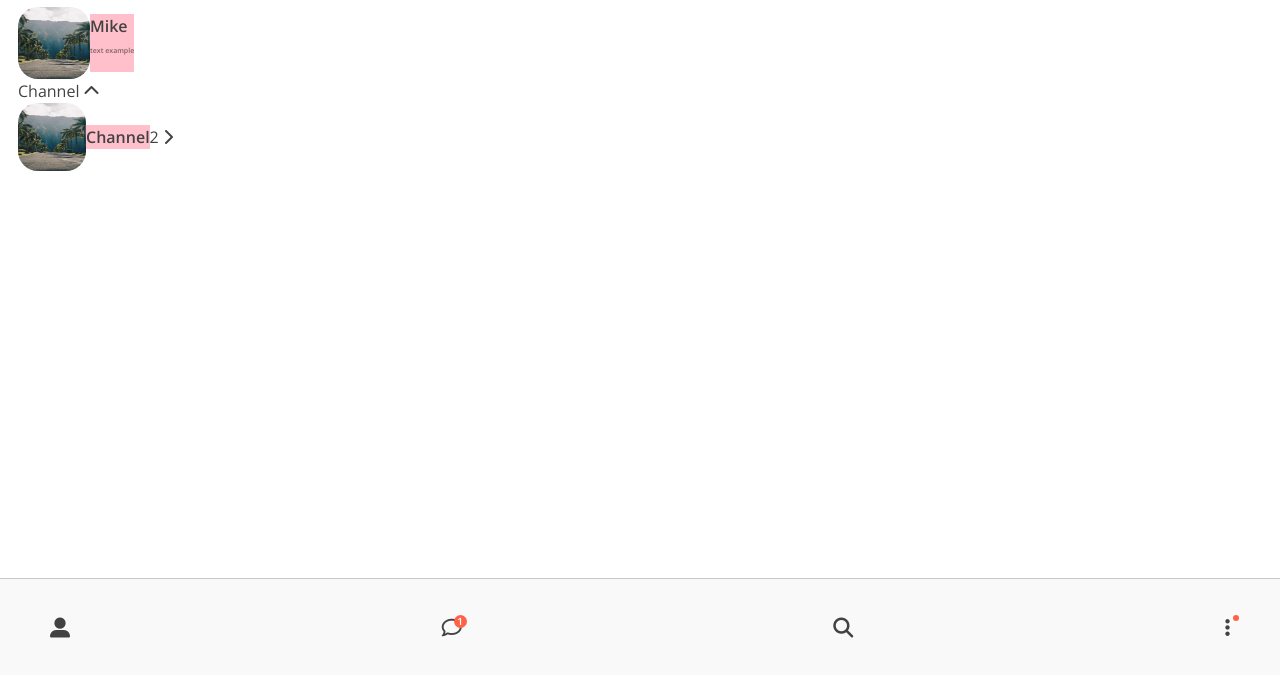
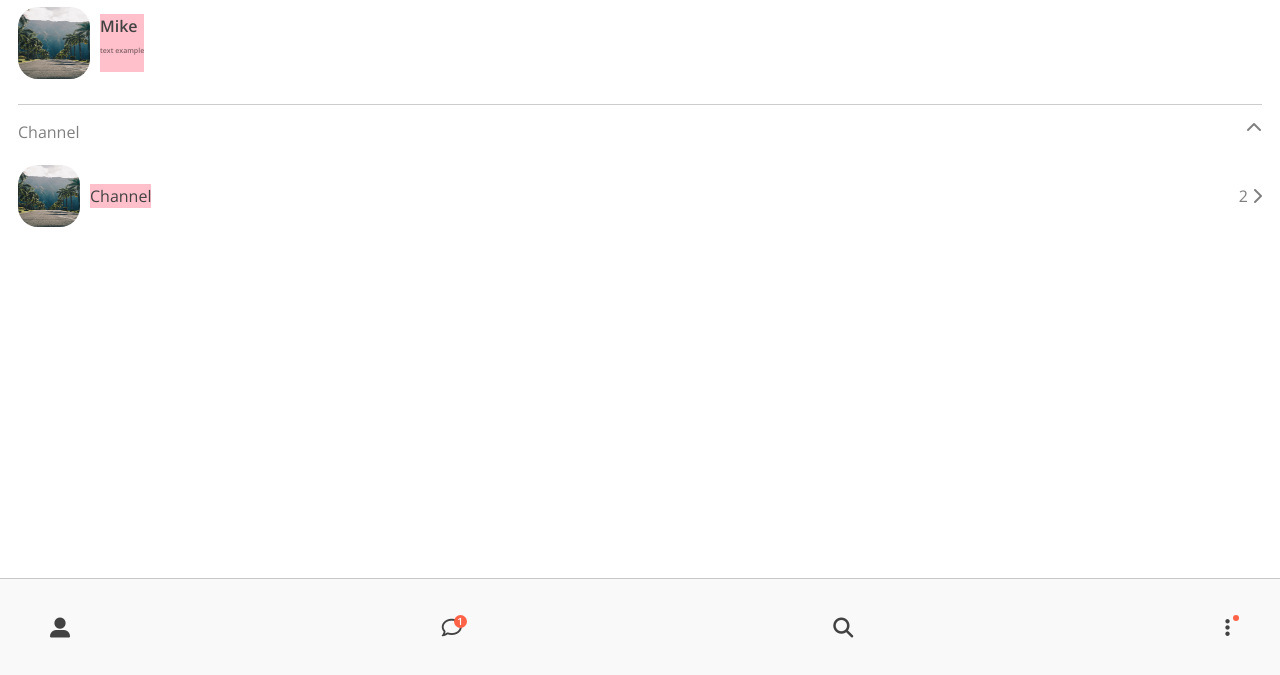
Before and after one commit to neulseo2/cocoa-clone-2023, a plain HTML site: page html/friends.html in a window 1280 px wide. Shown: the part 125-800 px from the top of the page. Drawn offline with nearby package versions, Linux system fonts and the light colour scheme.

Commit message:
updated friends screen

```diff
--- a/css/components/user-component.css
+++ b/css/components/user-component.css
@@ -1,6 +1,7 @@
 .user-component {
   display: flex;
   flex-direction: row;
+  justify-content: space-between;
 }
 
 .user-component,
@@ -20,8 +21,8 @@
   flex-direction: column;
   justify-content: center;
   background-color: pink;
+  margin-left: 10px;
 }
-
 
 .user-component__subtitle {
   margin-top: 8px;
@@ -30,7 +31,15 @@
 }
 
 .user-component__avatar--sm {
-  width: 68px;
-  height: 68px;
+  width: 62px;
+  height: 62px;
   border-radius: 20px;
 }
+
+.user-component__title--not-bold {
+  font-weight: 500;
+}
+
+.user-component__column:last-child {
+  color: rgba(0, 0, 0, 0.5);
+}
--- a/css/screens/friends.css
+++ b/css/screens/friends.css
@@ -16,3 +16,16 @@
 .friends-screen {
   padding: 0px var(--horizontal-space);
 }
+
+.friends-screen__channel {
+  margin-top: 25px;
+  border-top: 1px solid rgba(0, 0, 0, 0.2);
+  padding-top: 15px;
+}
+
+.friends-screen__channel-header {
+  margin-bottom: 21px;
+  display: flex;
+  justify-content: space-between;
+  color: rgba(0, 0, 0, 0.5);
+}
--- a/css/variables.css
+++ b/css/variables.css
@@ -1,4 +1,5 @@
 :root {
   --yellow: #fae100;
   --horizontal-space: 18px;
+  --basic-grey: #424242;
 }
--- a/html/friends.html
+++ b/html/friends.html
@@ -57,13 +57,12 @@
         <div class="user-component__column">
           <img src="../img/img2.jpg" class="user-component__avatar--sm">
           <div class="user-component__text">
-            <h4 class="user-component__title">Channel</h4>
+            <h4 class="user-component__title user-component__title--not-bold">Channel</h4>
           </div>
         </div>
         <div class="user-component__column">
           <span>2</span>
           <i class="fas fa-chevron-right"></i>
-
         </div>
       </div>
     </div>
```
